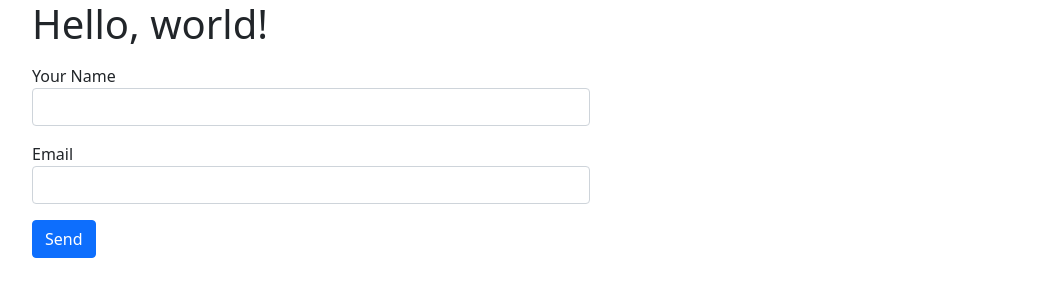
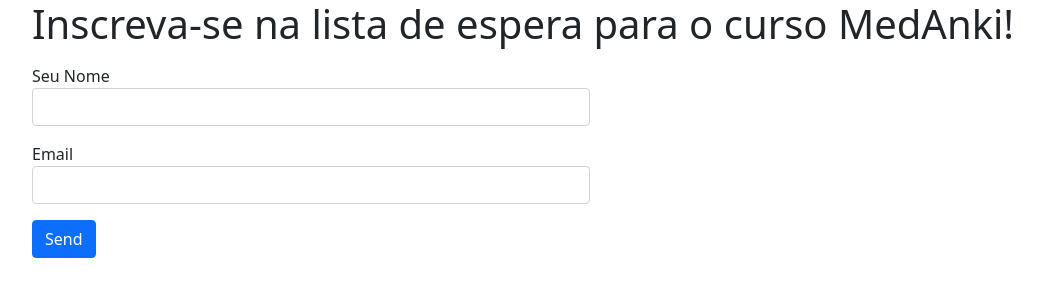
Before and after one commit to alvarolds/site, a plain HTML site: page index.html in a window 1280 px wide. Shown: the whole page, without its empty margins (50-1092 px from the left). Drawn offline with nearby package versions, Linux system fonts and the light colour scheme.

Commit message:
Update index.html

```diff
--- a/index.html
+++ b/index.html
@@ -12,13 +12,13 @@
   </head>
   <body>
     <div class="container">
-        <h1>Hello, world!</h1>
+        <h1>Inscreva-se na lista de espera para o curso MedAnki!</h1>
 
     <form action="POST" data-netlify="true">
         <input class="d-none" name="bot-field" />
         <div class="form-row">
             <div class="form-group col-md-6 mt-3">
-                <label for="name">Your Name</label>
+                <label for="name">Seu Nome</label>
                 <input type="text" class="form-control" id="name" name="name">
               </div>
           <div class="form-group col-md-6 mt-3">
```
